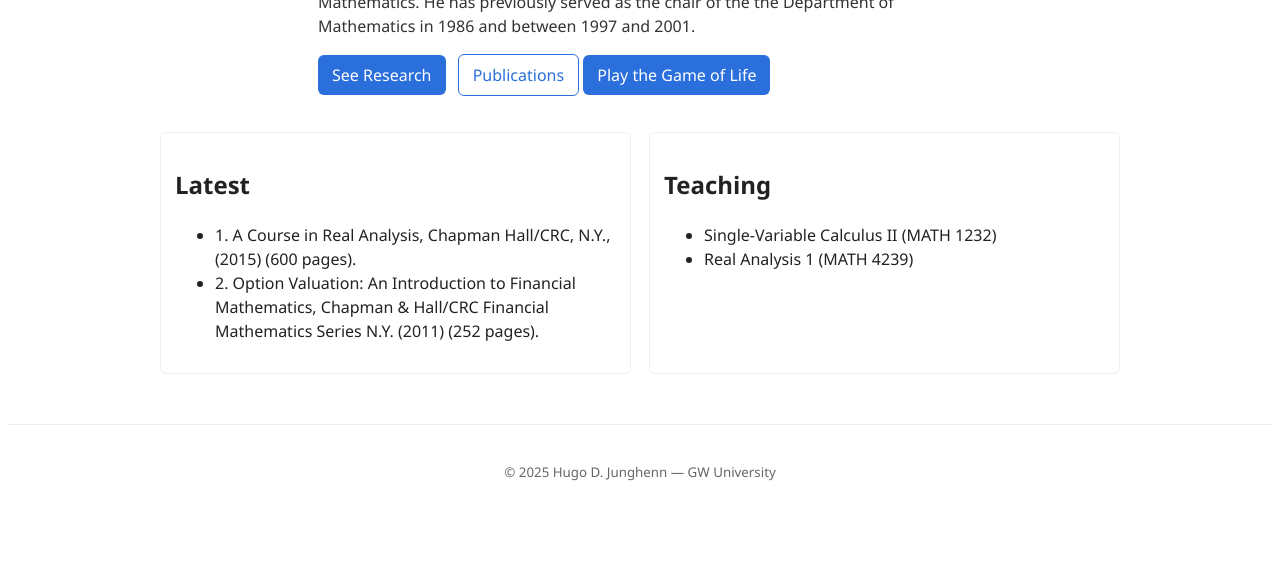
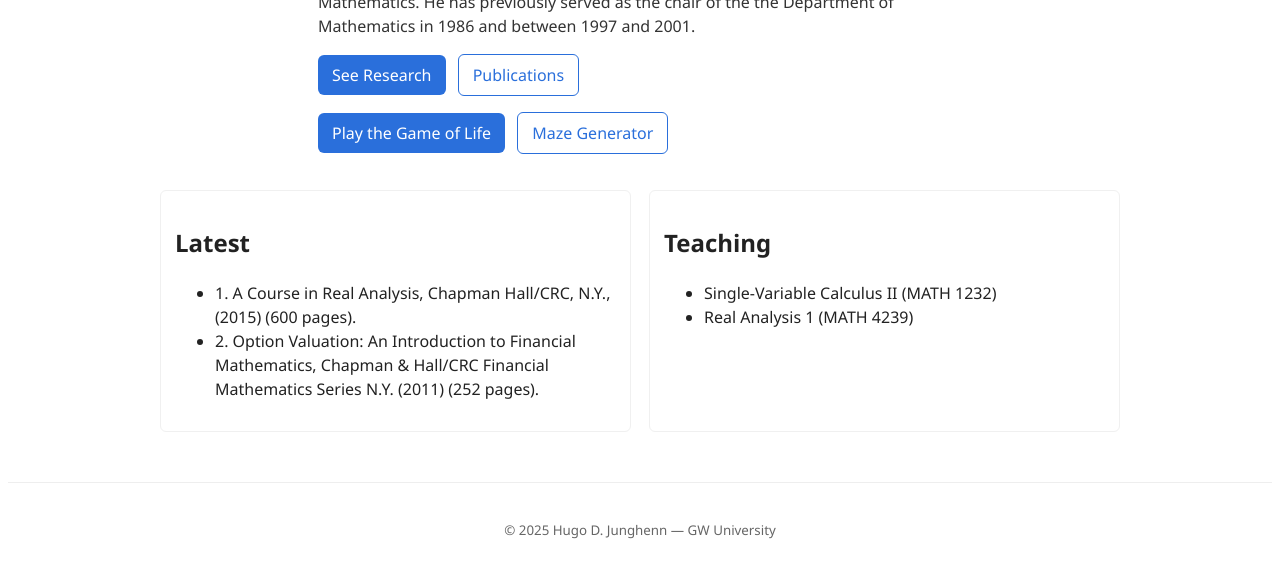
Before and after one commit to stevenoyes2015-del/hugo-site, a website: page src/index.html in a window 1280 px wide. Shown: the part 236-814 px from the top of the page. Drawn offline with Linux system fonts and the light colour scheme.

Commit message:
Update about section with new links and content

```diff
--- a/src/index.html
+++ b/src/index.html
@@ -32,9 +32,11 @@
         <p>
           <a class="btn" href="research.html">See Research</a>
           <a class="btn ghost" href="publications.html">Publications</a>
+        </p>
+        <p>
           <a class="btn" href="gameoflife.html">Play the Game of Life</a>
+          <a class="btn ghost" href="maze.html">Maze Generator</a>
         </p>
-
       </div>
     </div>
 
```
Lines whose indentation alone changed are shown as unchanged.
